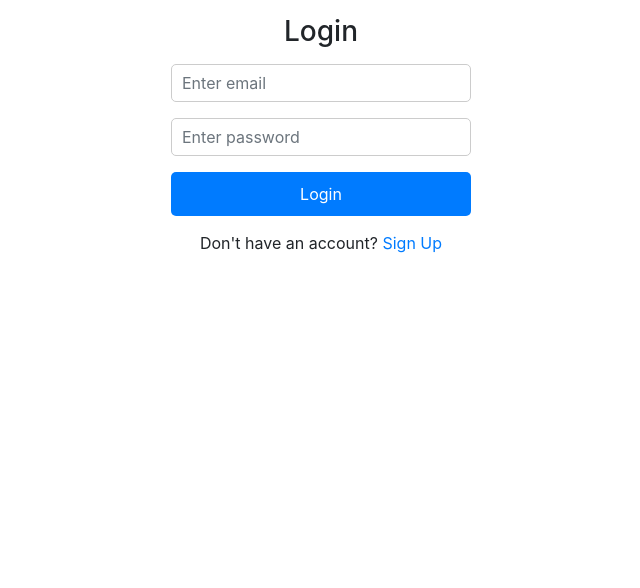
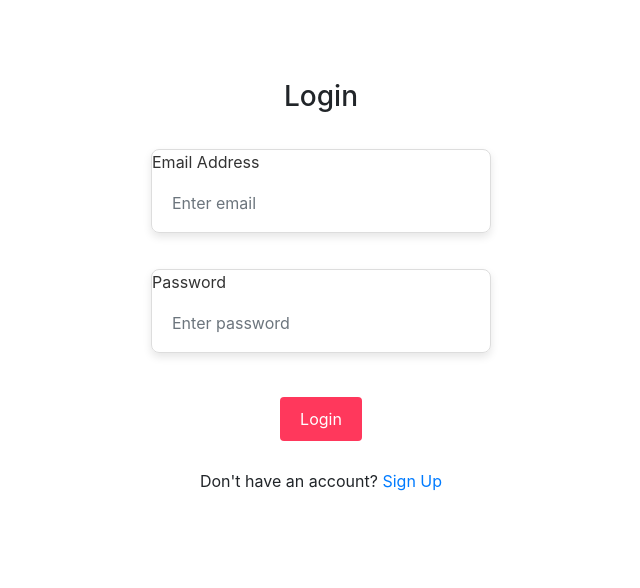
Before and after one commit to mosetf/brill-car-hire, a Python web app: template website/templates/login.html in a window 1280 px wide. Shown: the part 56-644 px from the top of the page, without its empty margins (319-959 px from the left). Run offline with Jinja, Linux system fonts and the light colour scheme; the template is opened without the code that fills it, so the values that code supplies are empty; some libraries are stand-ins or nearby versions.

Commit message:
change the theme

```diff
--- a/website/templates/login.html
+++ b/website/templates/login.html
@@ -3,34 +3,91 @@
 {% block title %}Login{% endblock %}
 
 {% block content %}
-<div class="container" style="max-width: 330px; padding: 15px; margin: 0 auto;">
-    <form method="POST" style="margin-bottom: 15px;">
+<style>
+    .container {
+        max-width: 500px;
+        padding: 40px;
+        margin: 0 auto;
+    }
+
+    form {
+        display: grid;
+        grid-template-columns: 1fr;
+        grid-gap: 20px;
+    }
+
+    form div {
+        position: relative;
+        overflow: hidden;
+        border: 1px solid #ddd;
+        border-radius: 8px;
+        box-shadow: 0 4px 8px rgba(0, 0, 0, 0.1);
+    }
+
+    form label {
+        display: block;
+        margin-bottom: 5px;
+        color: #333;
+        font-size: 16px;
+    }
+
+    form input[type="email"],
+    form input[type="password"] {
+        width: calc(100% - 20px);
+        padding: 10px;
+        margin: 10px;
+        border: none;
+        outline: none;
+    }
+
+    form button[type="submit"] {
+        background-color: #FF385C;
+        color: white;
+        padding: 10px 20px;
+        text-align: center;
+        text-decoration: none;
+        display: block;
+        font-size: 16px;
+        margin: 8px auto;
+        cursor: pointer;
+        border: none;
+        border-radius: 4px;
+        transition: background-color 0.3s ease-in-out;
+    }
+
+    form button[type="submit"]:hover {
+        background-color: #FF5A5F;
+    }
+</style>
+
+<div class="container">
+    <form method="POST">
         <h3 style="margin-bottom: 15px; text-align: center;">Login</h3>
         <div class="form-group">
-        <label for="email" style="display: none;">Email Address</label>
+            <label for="email">Email Address</label>
             <input
                 type="email"
                 class="form-control"
                 id="email"
                 name="email"
                 placeholder="Enter email"
-          style="margin-bottom: 15px; padding: 10px; border-radius: 5px; border: 1px solid #ccc;"
             />
         </div>
         <div class="form-group">
-        <label for="password" style="display: none;">Password</label>
+            <label for="password">Password</label>
             <input
                 type="password"
                 class="form-control"
                 id="password"
                 name="password"
                 placeholder="Enter password"
-          style="margin-bottom: 15px; padding: 10px; border-radius: 5px; border: 1px solid #ccc;"
             />
         </div>
-      <button type="submit" class="btn btn-primary" style="width: 100%; padding: 10px; border-radius: 5px; border: none; color: white; background-color: #007bff;">Login</button>
+        <button type="submit" class="btn btn-primary">Login</button>
     </form>
 
-    <p style="text-align: center;">Don't have an account? <a href="{{ url_for('auth.sign_up') }}" style="color: #007bff;">Sign Up</a></p>
+    <p style="text-align: center; margin-top: 20px;">
+        Don't have an account? <a href="{{ url_for('auth.sign_up') }}">Sign Up</a>
+    </p>
 </div>
 {% endblock %}
```
Lines whose indentation alone changed are shown as unchanged.
